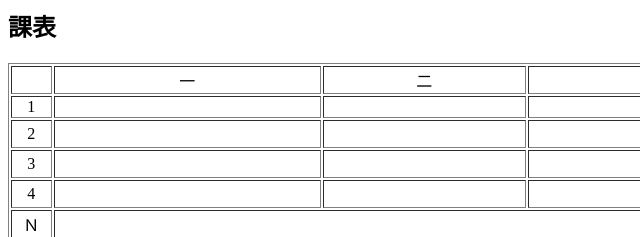
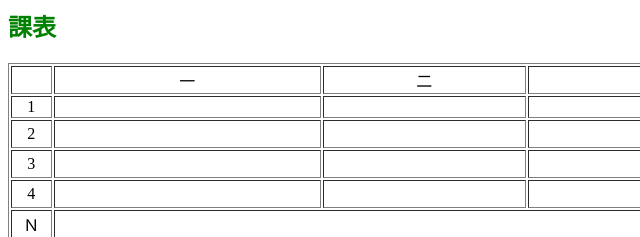
Before and after one commit to IzzyCheng/qaz74046543.github.io, a plain HTML site: page index.html in a window 1280 px wide. Shown: the top 237 px of the page, 0-640 px from the left. Drawn offline with Linux system fonts and the light colour scheme.

Commit message:
Update index.html

```diff
--- a/index.html
+++ b/index.html
@@ -1,8 +1,9 @@
 <html>
 	<head>
 		<title>My web</title>
-		<style >
+		<style>
 			p {color:blue; font-size:20; font-family:Microsoft JhengHei;}
+			h2 {color:green;}
 		</style>
 	</head>
 	<body>
```
